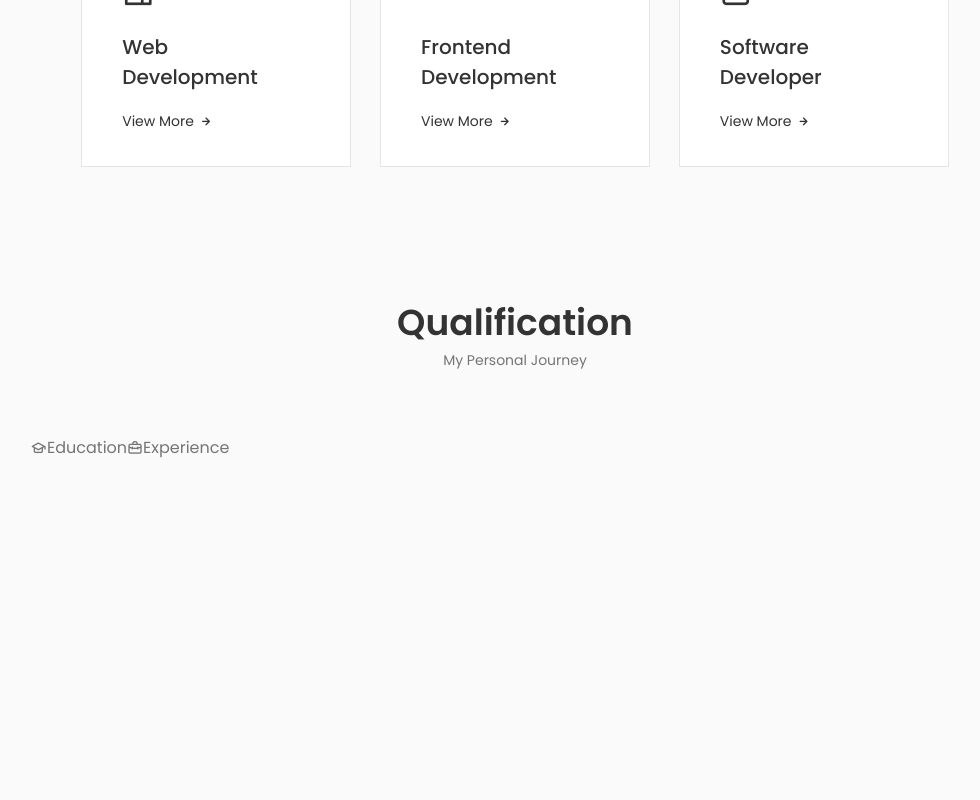
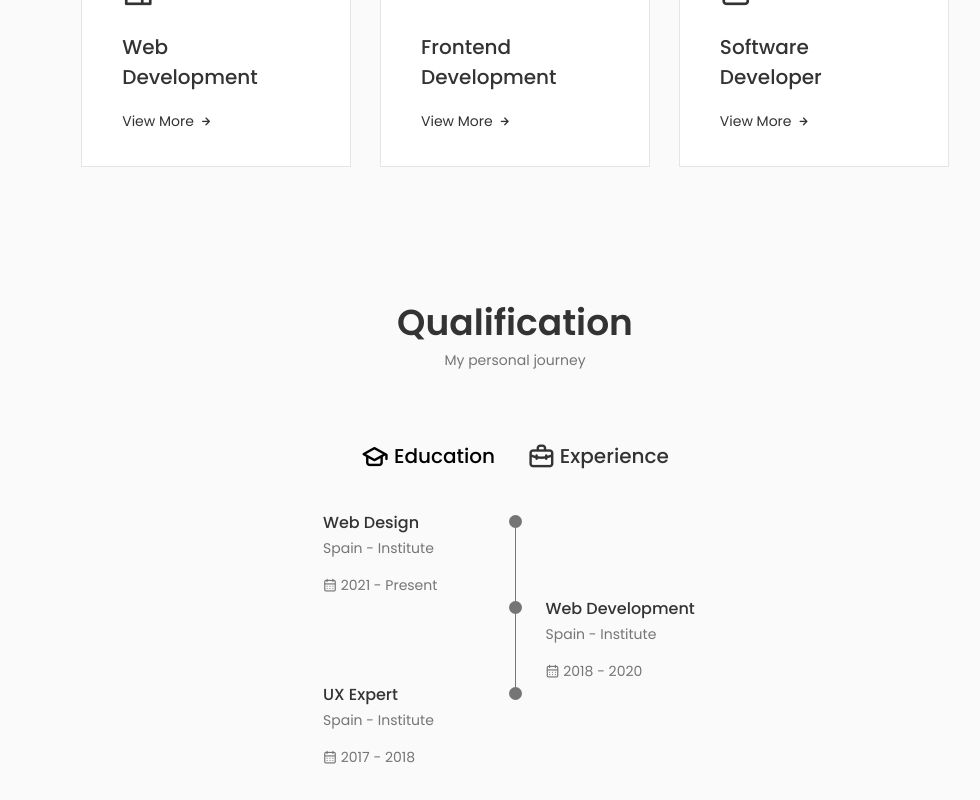
Before and after one commit to Rachit776/portfolio, a React (Create React App) app: page / in a window 1280 px wide. Shown: the part 2469-3269 px from the top of the page, without its empty margins (125-1105 px from the left). Before the commit the page ends 2961 px from the top, so only its background shows below. Built offline with nearby package versions, Linux system fonts and the light colour scheme.

Commit message:
Added qualification component

```diff
--- a/src/components/qualification/Qualification.jsx
+++ b/src/components/qualification/Qualification.jsx
@@ -1,28 +1,161 @@
-import React from 'react'
-import './qualification.css'
+import React, { useState } from "react";
+import "./qualification.css";
 
 const Qualification = () => {
+  const [toggleState, setToggleState] = useState(1);
+
+  const toggleTab = (index) => {
+    setToggleState(index);
+  };
+
   return (
     <section className="qualification section">
       <h2 className="section__title">Qualification</h2>
-        <span className="section__subtitle">My Personal Journey</span>
-
+      <span className="section__subtitle">My personal journey</span>
 
       <div className="qualification__container container">
         <div className="qualification__tabs">
-                <div className="qualification__button qualification__active button--flex">
+          <div
+            className={
+              toggleState === 1
+                ? "qualification__button qualification__active button--flex"
+                : "qualification__button button--flex"
+            }
+            onClick={() => toggleTab(1)}
+          >
             <i className="uil uil-graduation-cap qualification__icon"></i>
             Education
           </div>
 
-                <div className="qualification__button button--flex">
+          <div
+            className={
+              toggleState === 2
+                ? "qualification__button qualification__active button--flex"
+                : "qualification__button button--flex"
+            }
+            onClick={() => toggleTab(2)}
+          >
             <i className="uil uil-briefcase-alt qualification__icon"></i>
             Experience
           </div>
         </div>
+
+        <div className="qualification__sections">
+          {/* EDUCATION */}
+          <div
+            className={
+              toggleState === 1
+                ? "qualification__content qualification__content-active"
+                : "qualification__content"
+            }
+          >
+            {/* Web Design */}
+            <div className="qualification__data">
+              <div>
+                <h3 className="qualification__title">Web Design</h3>
+                <span className="qualification__subtitle">Spain - Institute</span>
+                <div className="qualification__calendar">
+                  <i className="uil uil-calendar-alt"></i> 2021 - Present
+                </div>
+              </div>
+              <div>
+                <span className="qualification__rounder" />
+                <span className="qualification__line" />
+              </div>
+              <div />
+            </div>
+
+            {/* Web Development */}
+            <div className="qualification__data">
+              <div />
+              <div>
+                <span className="qualification__rounder" />
+                <span className="qualification__line" />
+              </div>
+              <div>
+                <h3 className="qualification__title">Web Development</h3>
+                <span className="qualification__subtitle">Spain - Institute</span>
+                <div className="qualification__calendar">
+                  <i className="uil uil-calendar-alt"></i> 2018 - 2020
+                </div>
+              </div>
+            </div>
+
+            {/* UX Expert */}
+            <div className="qualification__data">
+              <div>
+                <h3 className="qualification__title">UX Expert</h3>
+                <span className="qualification__subtitle">Spain - Institute</span>
+                <div className="qualification__calendar">
+                  <i className="uil uil-calendar-alt"></i> 2017 - 2018
+                </div>
+              </div>
+              <div>
+                <span className="qualification__rounder" />
+              </div>
+              <div />
+            </div>
+          </div>
+
+          {/* EXPERIENCE */}
+          <div
+            className={
+              toggleState === 2
+                ? "qualification__content qualification__content-active"
+                : "qualification__content"
+            }
+          >
+            {/* Product Designer */}
+            <div className="qualification__data">
+              <div>
+                <h3 className="qualification__title">Product Designer</h3>
+                <span className="qualification__subtitle">Microsoft - Spain</span>
+                <div className="qualification__calendar">
+                  <i className="uil uil-calendar-alt"></i> 2021 - Present
+                </div>
+              </div>
+              <div>
+                <span className="qualification__rounder" />
+                <span className="qualification__line" />
+              </div>
+              <div />
+            </div>
+
+            {/* UX Designer */}
+            <div className="qualification__data">
+              <div />
+              <div>
+                <span className="qualification__rounder" />
+                <span className="qualification__line" />
+              </div>
+              <div>
+                <h3 className="qualification__title">UX Designer</h3>
+                <span className="qualification__subtitle">Apple Inc - Spain</span>
+                <div className="qualification__calendar">
+                  <i className="uil uil-calendar-alt"></i> 2020 - 2021
+                </div>
+              </div>
+            </div>
+
+            {/* Web Designer */}
+            <div className="qualification__data">
+              <div>
+                <h3 className="qualification__title">Web Designer</h3>
+                <span className="qualification__subtitle">Figma - Spain</span>
+                <div className="qualification__calendar">
+                  <i className="uil uil-calendar-alt"></i> 2018 - 2020
+                </div>
+              </div>
+              <div>
+                <span className="qualification__rounder" />
+              </div>
+              <div />
+            </div>
+          </div>
+        </div>
       </div>
     </section>
-  )
-}
+  );
+};
 
-export default Qualification
+export default Qualification;
--- a/src/components/qualification/qualification.css
+++ b/src/components/qualification/qualification.css
@@ -0,0 +1,81 @@
+.qualification__container{
+    max-width: 768px;
+}
+
+.qualification__tabs{
+    display: flex;
+    justify-content: center;
+    margin-bottom: var(--mb-2);
+}
+
+.qualification__button{
+    font-size: var(--h3-font-size);
+    font-weight: var(--font-medium);
+    color: var(--title-color);
+    margin: 0 var(--mb-1);
+    cursor: pointer;
+}
+
+.qualification__button:hover{
+    color: var(--title-color-dark);
+}
+
+.qualification__icon{
+    font-size: 1.8rem;
+    margin-right: var(--mb-0-25);
+}
+
+.qualification__active{
+    color: var(--title-color-dark);
+}
+
+.qualification__sections{
+    display:grid;
+    grid-template-columns: 0.5fr;
+    justify-content: center;
+}
+
+.qualification__content{
+    display: none;
+}
+
+.qualification__content-active{
+    display: block;
+}
+
+.qualification__data{
+    display:grid;
+    grid-template-columns: 1fr max-content 1fr;
+    column-gap: 1.5rem;
+}
+
+.qualification__title{
+    font-size: var(--normal-font-size);
+    font-weight: var(--font-medium);
+}
+
+.qualification__subtitle{
+    display: inline-block;
+    font-size: var(--small-font-size);
+    margin-bottom: var(--mb-1);
+}
+
+.qualification__calendar{
+    font-size: var(--small-font-size);
+}
+
+.qualification__rounder{
+    display: inline-block;
+    width: 13px;
+    height: 13px;
+    background-color: var(--text-color);
+    border-radius: 50%;
+}
+
+.qualification__line{
+    display:block;
+    width: 1px;
+    height: 100%;
+    background-color: var(--text-color);
+    transform: translate(6px,-7px);
+}
```
Lines whose indentation alone changed are shown as unchanged.
